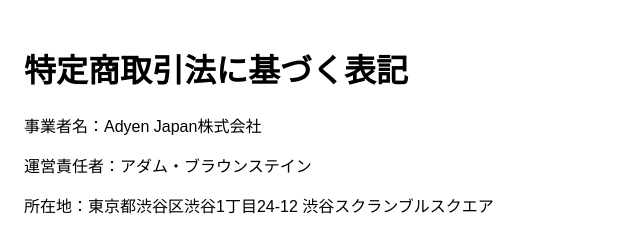
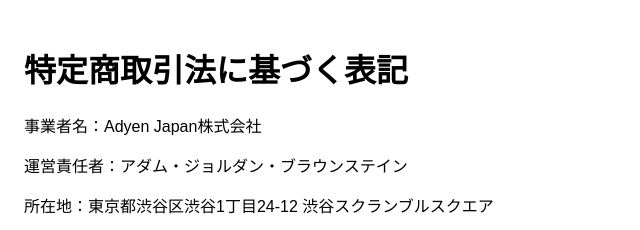
Before and after one commit to Tasso1982/adyen-demo-ec-site, a plain HTML site: page legal.html in a window 1280 px wide. Shown: the top 230 px of the page, 0-640 px from the left. Drawn offline with Linux system fonts and the light colour scheme.

Commit message:
Update Adam's name on legal.html

```diff
--- a/legal.html
+++ b/legal.html
@@ -8,7 +8,7 @@
 <body>
   <h1>特定商取引法に基づく表記</h1>
   <p>事業者名：Adyen Japan株式会社</p>
-  <p>運営責任者：アダム・ブラウンステイン</p>
+  <p>運営責任者：アダム・ジョルダン・ブラウンステイン</p>
   <p>所在地：東京都渋谷区渋谷1丁目24-12 渋谷スクランブルスクエア</p>
   <p>連絡先：support@adyen.com</p>
   <p>支払い方法：クレジットカード／銀行振込／代引き</p>
```
